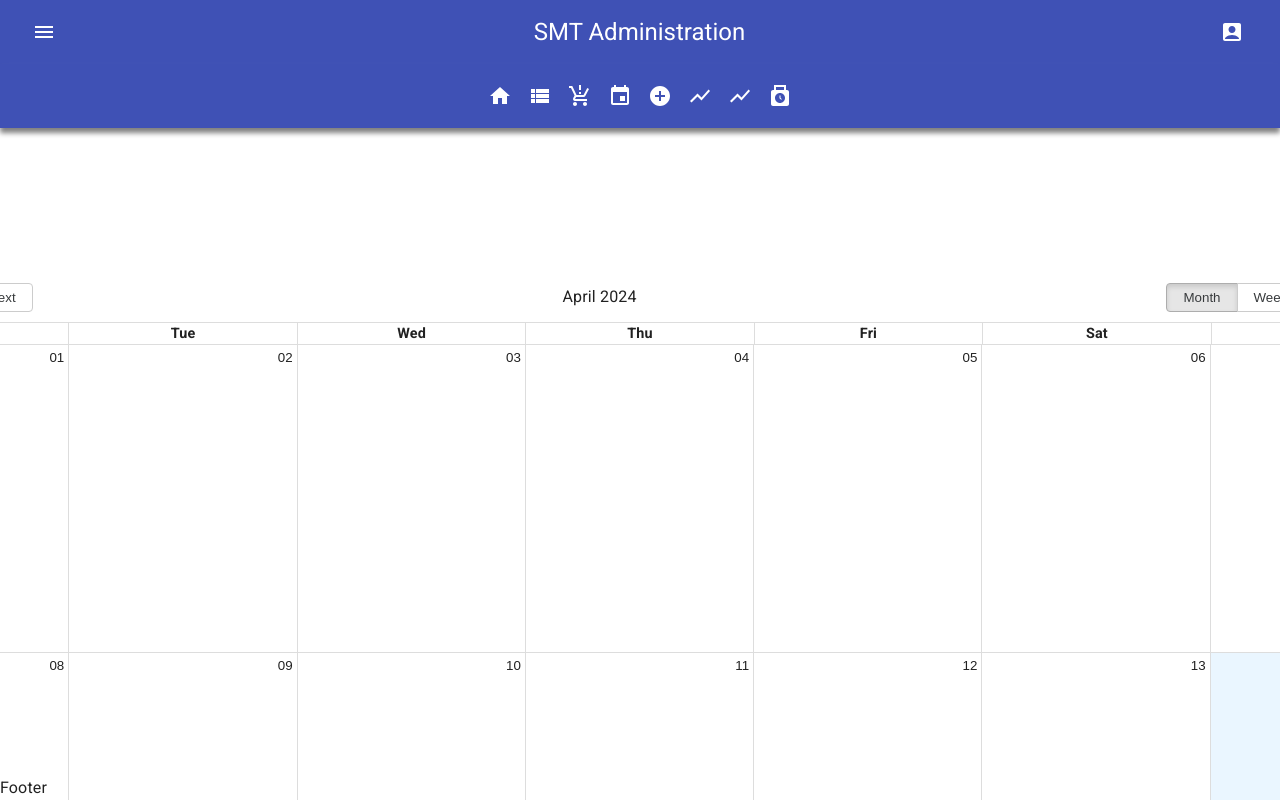
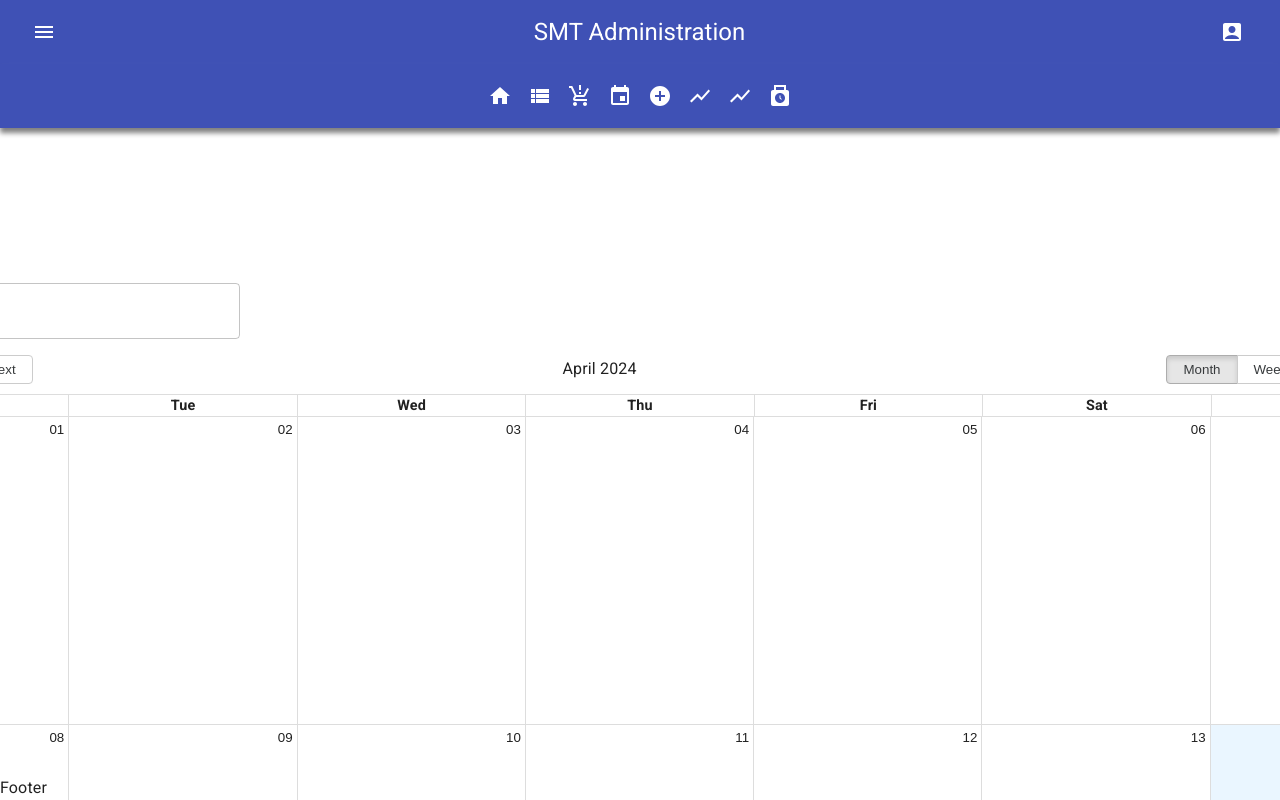
Before and after one commit to hjertis/smt-admin, a React (Vite) app: page /planning in a window 1280 px wide. Shown: the top 800 px of the page. Built offline with nearby package versions, Linux system fonts and the light colour scheme; no server answers; the database is empty.

Commit message:
Filter Events in Calendar
Added a filter TextField to filter by State

```diff
--- a/src/pages/planning/DragAndDropCalendar.jsx
+++ b/src/pages/planning/DragAndDropCalendar.jsx
@@ -8,15 +8,19 @@ import { ToastContainer, toast } from "react-toastify";
 import "react-toastify/dist/ReactToastify.css";
 import "./dnd/dragAndDrop/styles.scss";
 import EventInfo from "./EventInfo";
+import { TextField } from "@mui/material";
 
 const DragAndDropCalendar = withDragAndDrop(Calendar);
 
 export default function DragAndDropCalendarPage({ localizer, documents }) {
   const [events, setEvents] = React.useState();
+  const [filterState, setFilterState] = React.useState("");
 
   React.useEffect(() => {
     const filteredDocuments = documents.filter(
-      (document) => document.status !== "Finished"
+      (document) =>
+        document.status !== "Finished" &&
+        document.state.toLowerCase().includes(filterState.toLowerCase())
     );
     setEvents(
       filteredDocuments.map((document) => ({
@@ -34,7 +38,7 @@ export default function DragAndDropCalendarPage({ localizer, documents }) {
         updated: document.updated.toDate(),
       }))
     );
-  }, [documents]);
+  }, [documents, filterState]);
 
   const moveEvent = React.useCallback(
     ({ event, start, end, isAllDay: droppedOnAllDaySlot = false }) => {
@@ -163,10 +167,20 @@ export default function DragAndDropCalendarPage({ localizer, documents }) {
     handleClose();
   };
 
+  const handleFilterStateChange = (event) => {
+    setFilterState(event.target.value);
+  };
+
   return (
     <React.Fragment>
       <ToastContainer />
       <div>
+        <TextField
+          label="Filter by State"
+          value={filterState}
+          onChange={handleFilterStateChange}
+          sx={{ width: "400px", mb: 2 }}
+        />
         <DragAndDropCalendar
           defaultDate={defaultDate}
           events={events}
```
